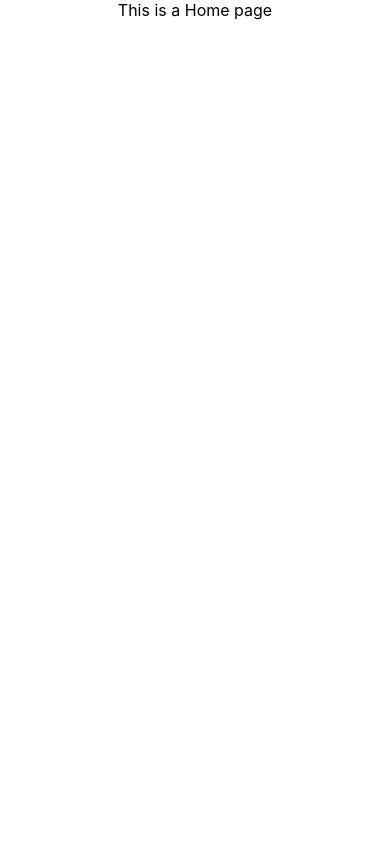
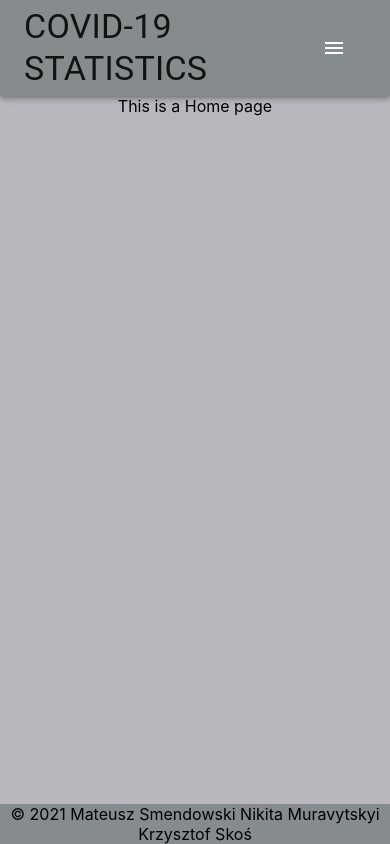
Before and after one commit to Smendowski/covid19-statistics, a React (Create React App) app in the folder frontend/: page / in a window 390 px wide. Built offline with nearby package versions, Linux system fonts and the light colour scheme.

Commit message:
React Router and basic stylization
- Responsive menu toogle and routed buttons
- Header and Footer - basis

```diff
--- a/frontend/src/App.css
+++ b/frontend/src/App.css
@@ -1,14 +1,13 @@
+body{
+  background-color: #B9B7BD;
+}
+
 .App {
   text-align: center;
 }
 
-.App-header {
-  background-color: #282c34;
-  min-height: 100vh;
-  display: flex;
-  flex-direction: column;
-  align-items: center;
-  justify-content: center;
-  font-size: calc(10px + 2vmin);
-  color: white;
+.image{
+  width: 100px;
+  margin-top: 50px;
+  margin-bottom: 30px;
 }
--- a/frontend/src/App.js
+++ b/frontend/src/App.js
@@ -1,6 +1,8 @@
 import React from 'react';
+import Header from './components/Header.js'
 import Map from "./components/Map.js"
 import Home from "./components/Home.js"
+import Footer from "./components/Footer.js"
 import { BrowserRouter, Route, Switch } from 'react-router-dom';
 import './App.css';
 
@@ -16,10 +18,12 @@ class App extends React.Component {
     return (
       <div className="App">
         <BrowserRouter>
+          <Header />
           <Switch>
             <Route exact from="/" render={props => <Home {...props} />} />
             <Route exact from="/global-map" render={props => <Map {...props} />} />
           </Switch>
+          <Footer />
         </BrowserRouter>
       </div>
     );
--- /dev/null
+++ b/frontend/src/components/Footer.js
@@ -0,0 +1,12 @@
+import React from 'react';
+import styles from './Footer.module.css';
+
+const Footer = () => {
+    return (
+        <div className={styles.footer}>
+            &copy; {new Date().getFullYear()} Mateusz Smendowski  Nikita Muravytskyi Krzysztof Skoś
+        </div>
+    )
+}
+
+export default Footer;
--- /dev/null
+++ b/frontend/src/components/Footer.module.css
@@ -0,0 +1,9 @@
+.footer{
+    position: fixed;
+    left: 0;
+    bottom: 0;
+    width: 100%;
+    background-color: #868B8E;
+    color: black;
+    text-align: center;
+}
--- /dev/null
+++ b/frontend/src/components/Header.js
@@ -0,0 +1,118 @@
+import React from 'react';
+import { makeStyles, useTheme } from '@material-ui/core/styles';
+import AppBar from '@material-ui/core/AppBar';
+import Toolbar from '@material-ui/core/Toolbar';
+import Typography from '@material-ui/core/Typography';
+import IconButton from '@material-ui/core/IconButton';
+import MenuIcon from '@material-ui/icons/Menu';
+import MenuItem from '@material-ui/core/MenuItem';
+import Menu from '@material-ui/core/Menu';
+import Button from '@material-ui/core/Button';
+import useMediaQuery from '@material-ui/core/useMediaQuery';
+import { withRouter } from 'react-router-dom';
+
+const useStyles = makeStyles((theme) => ({
+  root: {
+    flexGrow: 1,
+  },
+  menuButton: {
+    marginRight: theme.spacing(2),
+  },
+  title: {
+    [theme.breakpoints.down("xs")]:{
+        flexGrow: 1,
+        float: 'none'
+    }
+  },
+  headerOptions: {
+      display: 'flex',
+      flex: 1,
+  },
+  headerItem: {
+      padding: 10,
+      float: 'left',
+      marginLeft: 10
+  },
+  navbar: {
+      backgroundColor: '#868B8E',
+  }
+}));
+
+const Header = props => {
+  const { history } = props;
+  const classes = useStyles();
+  const [anchorEl, setAnchorEl] = React.useState(null);
+  const open = Boolean(anchorEl);
+  const theme = useTheme();
+  const isMobile = useMediaQuery(theme.breakpoints.down('xs'));
+
+
+  const handleMenu = (event) => {
+    setAnchorEl(event.currentTarget);
+  };
+
+  const handleMenuClick = (pageURL) => {
+    history.push(pageURL);
+    setAnchorEl(null);
+  };
+
+  const handleMenuButtonClick = (pageURL) => {
+    history.push(pageURL);
+  };
+
+  return (
+    <div className={classes.root}>
+      <AppBar className={classes.navbar} position="dynamic">
+        <Toolbar>
+          <Button onClick={() => handleMenuButtonClick('/')}>
+            <Typography align="left" variant="h4" className={classes.title}>
+                Covid-19 Statistics
+            </Typography>
+          </Button>
+
+            <div>
+              { isMobile ? (
+                  <>
+                    <IconButton
+                     edge="start"
+                     className={classes.menuButton}
+                     color="inherit"
+                     aria-label="menu"
+                     onClick={handleMenu}>
+                     <MenuIcon />
+                    </IconButton>
+
+                    <Menu
+                     id="menu-appbar"
+                     anchorEl={anchorEl}
+                     anchorOrigin={{
+                         vertical: 'top',
+                         horizontal: 'right',
+                     }}
+                     keepMounted
+                     transformOrigin={{
+                         vertical: 'top',
+                         horizontal: 'right',
+                     }}
+                     open={open}
+                     onClose={() => setAnchorEl(null)}
+                     >
+                     <MenuItem onClick={() => handleMenuClick('/global-map')}>Map</MenuItem>
+                    </Menu>
+                </>
+              ) : (
+                <div className={classes.headerOptions}>
+                    <div className={classes.headerItem}>
+                        <Button variant="contained" onClick={() => handleMenuButtonClick('/global-map')}>Map</Button>
+                    </div>
+                </div>
+
+              )}
+            </div>
+        </Toolbar>
+      </AppBar>
+    </div>
+  );
+}
+
+export default withRouter(Header);
--- a/package.json
+++ b/package.json
@@ -3,6 +3,7 @@
   "version": "1.0.0",
   "dependencies": {
     "@material-ui/core": "^4.11.2",
+    "@material-ui/icons": "^4.11.2",
     "react-router-dom": "^5.2.0"
   }
 }
```
Also changed, not shown: 2 other files (tests, documents, lock files or other folders).
